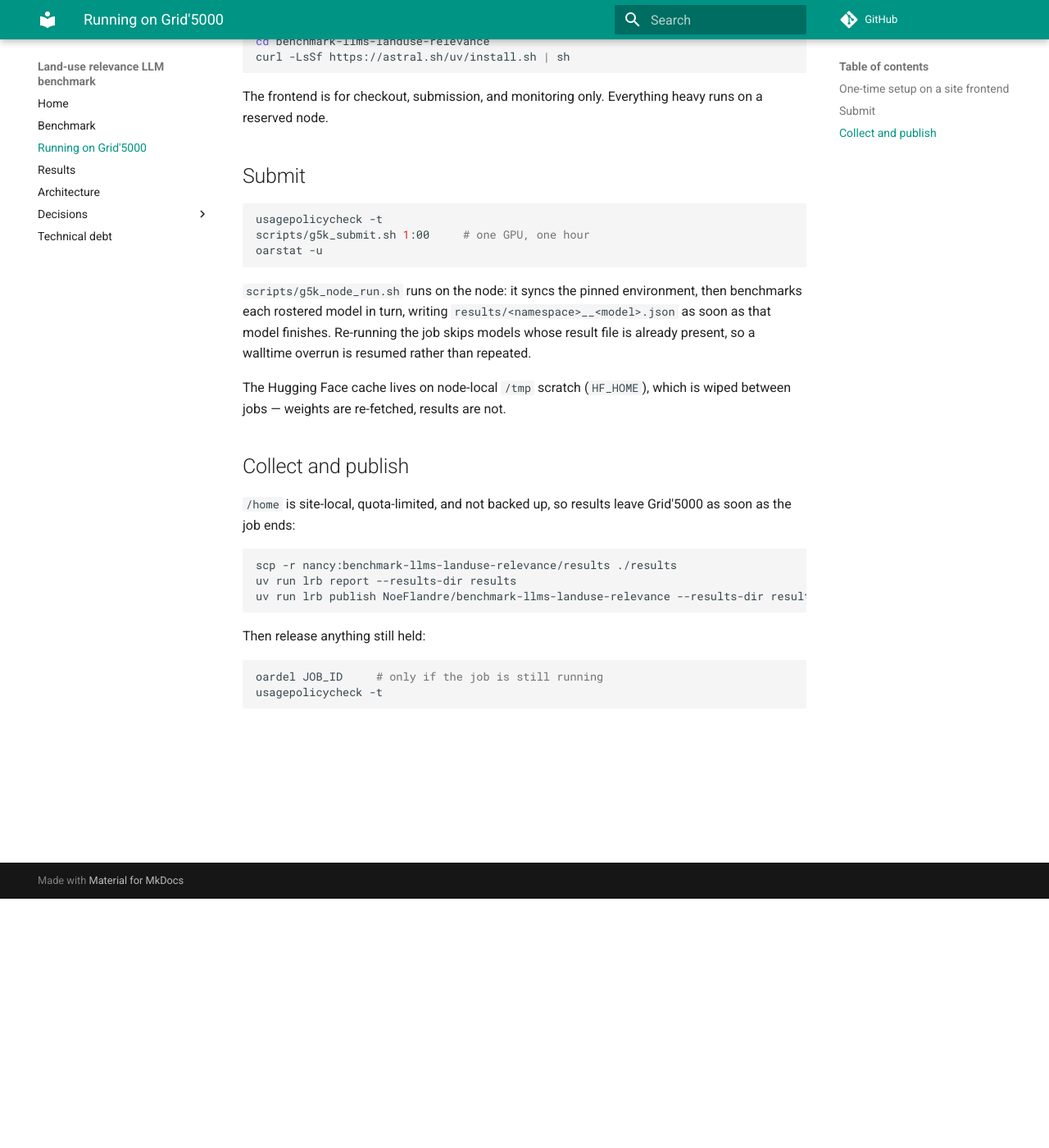
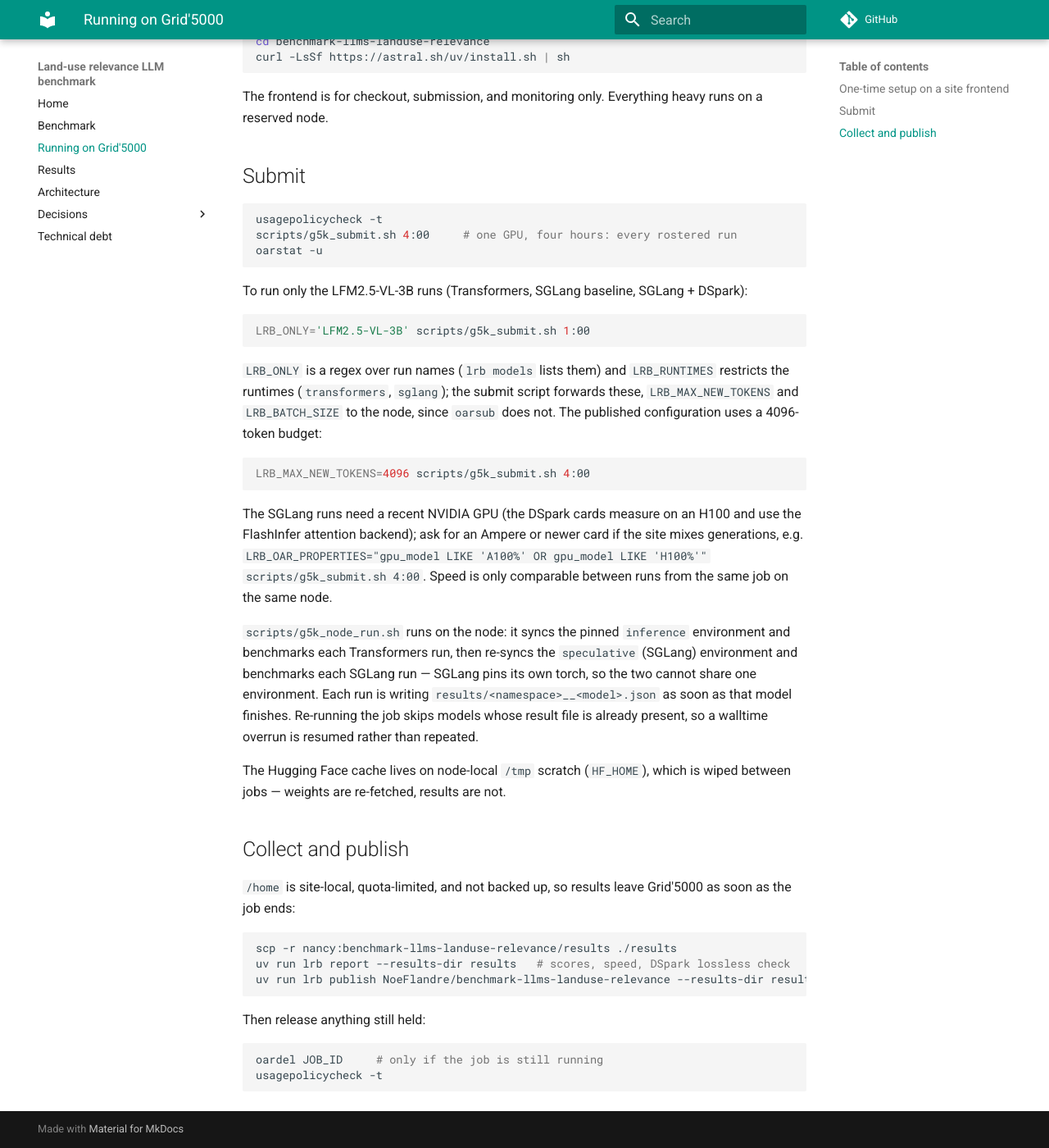
Before and after one commit to NoeFlandre/benchmark-llms-landuse-relevance, an MkDocs documentation site: the page built from docs/grid5000.md, in a window 1280 px wide and 1400 px high, scrolled down 304 px. Shown: the whole window at 82% size. Built offline with MkDocs 1.6.1 and Material for MkDocs 9.7.7, drawn with Linux system fonts in a browser that asks for light colours; comment, search, counter and statistics services are not loaded.

Commit message:
Document speed and DSpark runs, run both runtimes on Grid'5000
Co-Authored-By: Claude Opus 5.5 <noreply@anthropic.com>
Claude-Session: https://claude.ai/code/session_01TEGkDEivvzBFoJ4FU6FeV8

````diff
--- a/docs/grid5000.md
+++ b/docs/grid5000.md
@@ -19,12 +19,35 @@ on a reserved node.
 
 ```bash
 usagepolicycheck -t
-scripts/g5k_submit.sh 1:00     # one GPU, one hour
+scripts/g5k_submit.sh 4:00     # one GPU, four hours: every rostered run
 oarstat -u
 ```
 
-`scripts/g5k_node_run.sh` runs on the node: it syncs the pinned environment, then
-benchmarks each rostered model in turn, writing `results/<namespace>__<model>.json`
+To run only the LFM2.5-VL-3B runs (Transformers, SGLang baseline, SGLang + DSpark):
+
+```bash
+LRB_ONLY='LFM2.5-VL-3B' scripts/g5k_submit.sh 1:00
+```
+
+`LRB_ONLY` is a regex over run names (`lrb models` lists them) and `LRB_RUNTIMES`
+restricts the runtimes (`transformers`, `sglang`); the submit script forwards these,
+`LRB_MAX_NEW_TOKENS` and `LRB_BATCH_SIZE` to the node, since `oarsub` does not. The
+published configuration uses a 4096-token budget:
+
+```bash
+LRB_MAX_NEW_TOKENS=4096 scripts/g5k_submit.sh 4:00
+```
+
+The SGLang runs need a recent NVIDIA GPU (the DSpark cards measure on an H100 and use
+the FlashInfer attention backend); ask for an Ampere or newer card if the site mixes
+generations, e.g.
+`LRB_OAR_PROPERTIES="gpu_model LIKE 'A100%' OR gpu_model LIKE 'H100%'" scripts/g5k_submit.sh 4:00`.
+Speed is only comparable between runs from the same job on the same node.
+
+`scripts/g5k_node_run.sh` runs on the node: it syncs the pinned `inference`
+environment and benchmarks each Transformers run, then re-syncs the `speculative`
+(SGLang) environment and benchmarks each SGLang run — SGLang pins its own torch, so
+the two cannot share one environment. Each run is writing `results/<namespace>__<model>.json`
 as soon as that model finishes. Re-running the job skips models whose result file is
 already present, so a walltime overrun is resumed rather than repeated.
 
@@ -38,7 +61,7 @@ as soon as the job ends:
 
 ```bash
 scp -r nancy:benchmark-llms-landuse-relevance/results ./results
-uv run lrb report --results-dir results
+uv run lrb report --results-dir results   # scores, speed, DSpark lossless check
 uv run lrb publish NoeFlandre/benchmark-llms-landuse-relevance --results-dir results
 ```
 
--- a/mkdocs.yml
+++ b/mkdocs.yml
@@ -20,6 +20,8 @@ nav:
       - ADR-0003 Transformers rather than vLLM: adr/0003-transformers-runtime.md
       - ADR-0004 Content-addressed item ids: adr/0004-content-addressed-ids.md
       - ADR-0005 The generation budget: adr/0005-generation-budget.md
+      - ADR-0006 Measuring speed: adr/0006-speed-measurement.md
+      - ADR-0007 DSpark speculative decoding: adr/0007-dspark-speculative-decoding.md
   - Technical debt: debt.md
 markdown_extensions:
   - admonition
````
Also changed, not shown: README.md (+28 -10 lines), docs/adr/0003-transformers-runtime.md (+7 -0 lines), docs/adr/0006-speed-measurement.md (added, +44 -0 lines), docs/adr/0007-dspark-speculative-decoding.md (added, +58 -0 lines), docs/architecture.md (+5 -3 lines), 4 other files.
